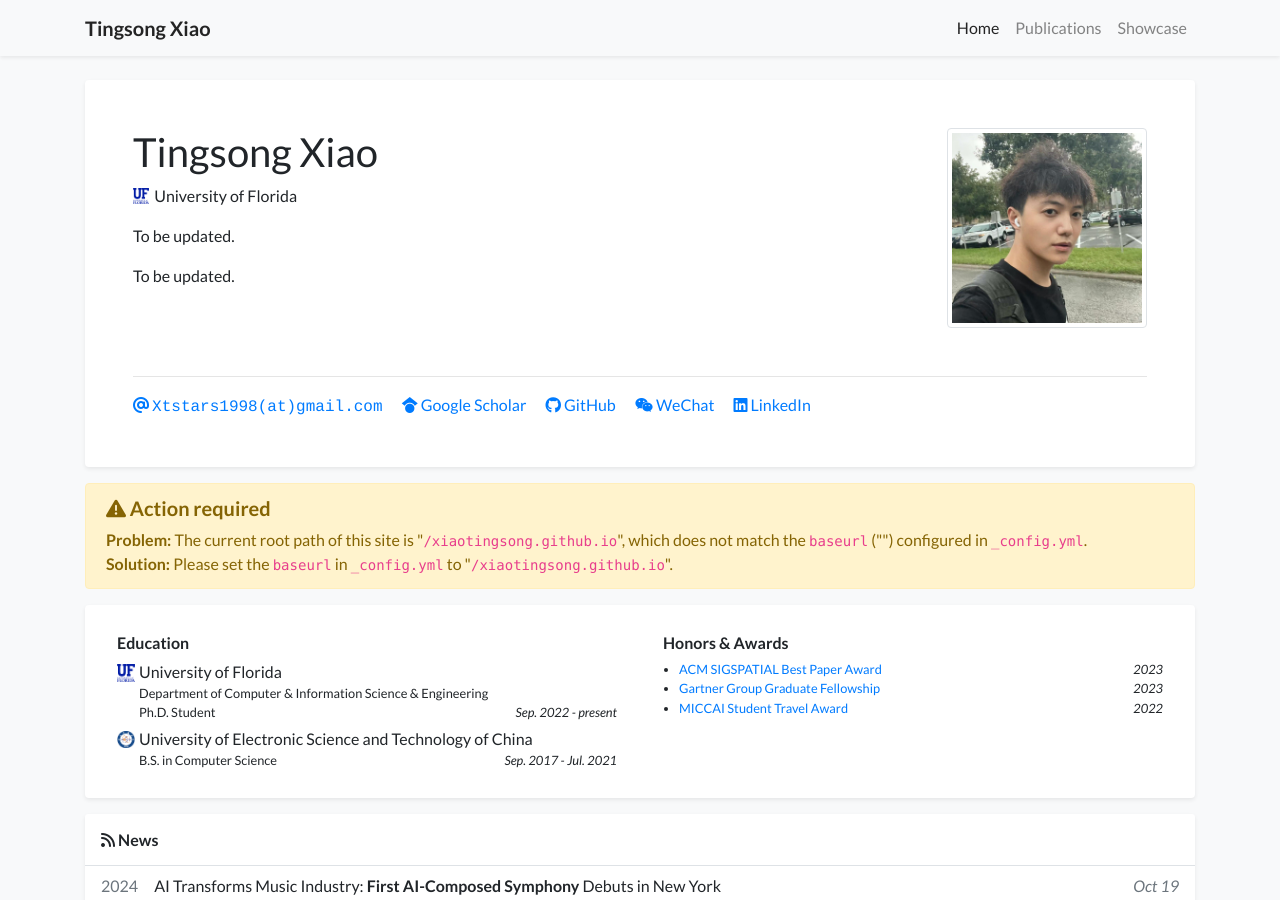
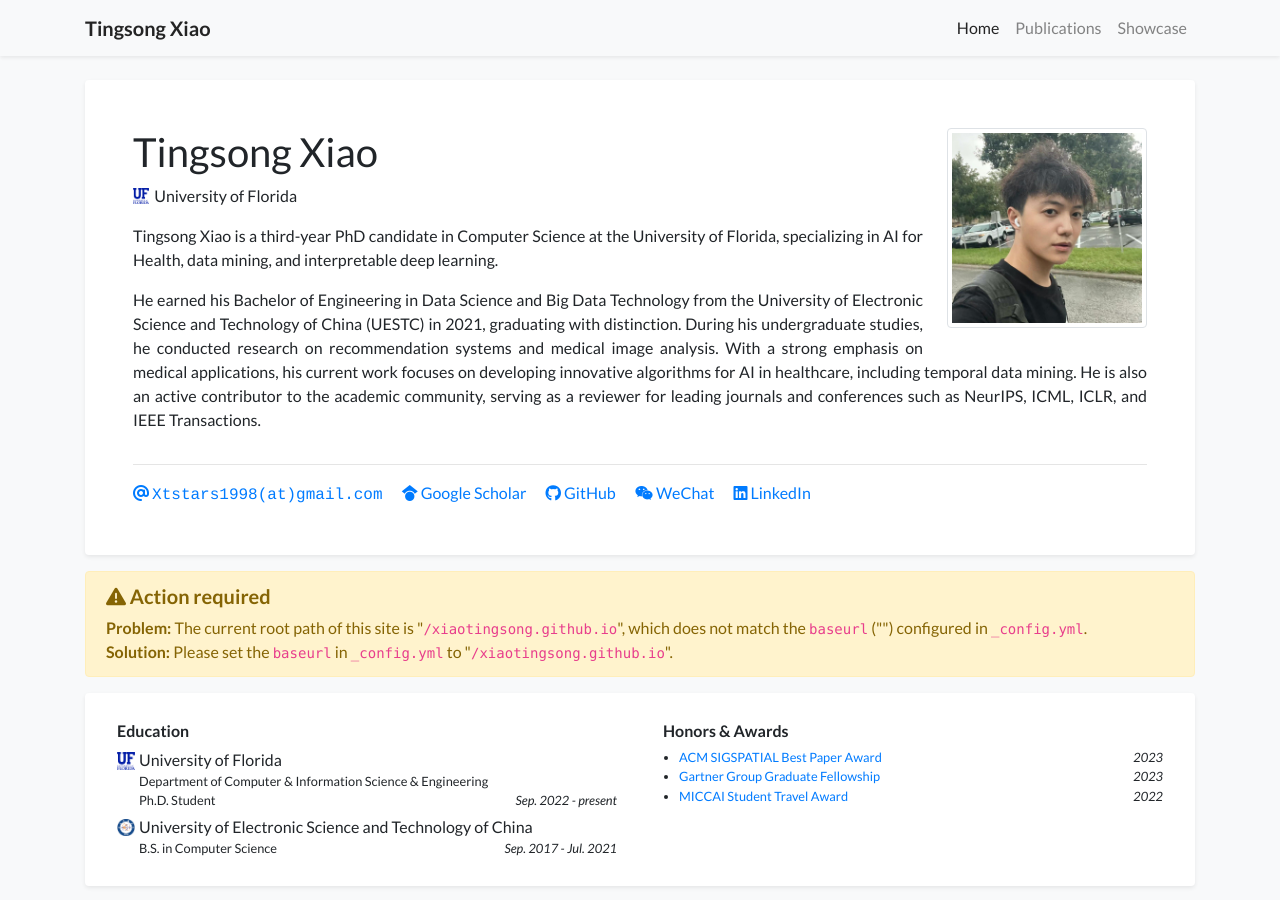
Before and after one commit to xiaotingsong/xiaotingsong.github.io, a Jekyll site: the page built from index.html, in a window 1280 px wide and 900 px high. Built offline with Jekyll 4.4.1, drawn with Linux system fonts in a browser that asks for light colours; nearby versions of some CDN libraries; a style sheet for code colours, icons or effects is not loaded.

Commit message:
Update profile.yml

```diff
--- a/_data/profile.yml
+++ b/_data/profile.yml
@@ -20,10 +20,12 @@ linkedin: tingsong-xiao-83756a219
 short_bio_text_justify: true
 short_bio: >-
   <p>
-    To be updated.
+    Tingsong Xiao is a third-year PhD candidate in Computer Science at the University of Florida, specializing in AI for Health, data mining, and interpretable deep learning.
   </p>
   <p>
-    To be updated.
+    He earned his Bachelor of Engineering in Data Science and Big Data Technology from the University of Electronic Science and Technology of China (UESTC) in 2021, graduating with distinction.
+    During his undergraduate studies, he conducted research on recommendation systems and medical image analysis. With a strong emphasis on medical applications, his current work focuses on developing innovative algorithms for AI in healthcare, including temporal data mining.
+    He is also an active contributor to the academic community, serving as a reviewer for leading journals and conferences such as NeurIPS, ICML, ICLR, and IEEE Transactions.
   </p>
 
 portrait_url: /assets/images/photos/XTS.jpeg
```
